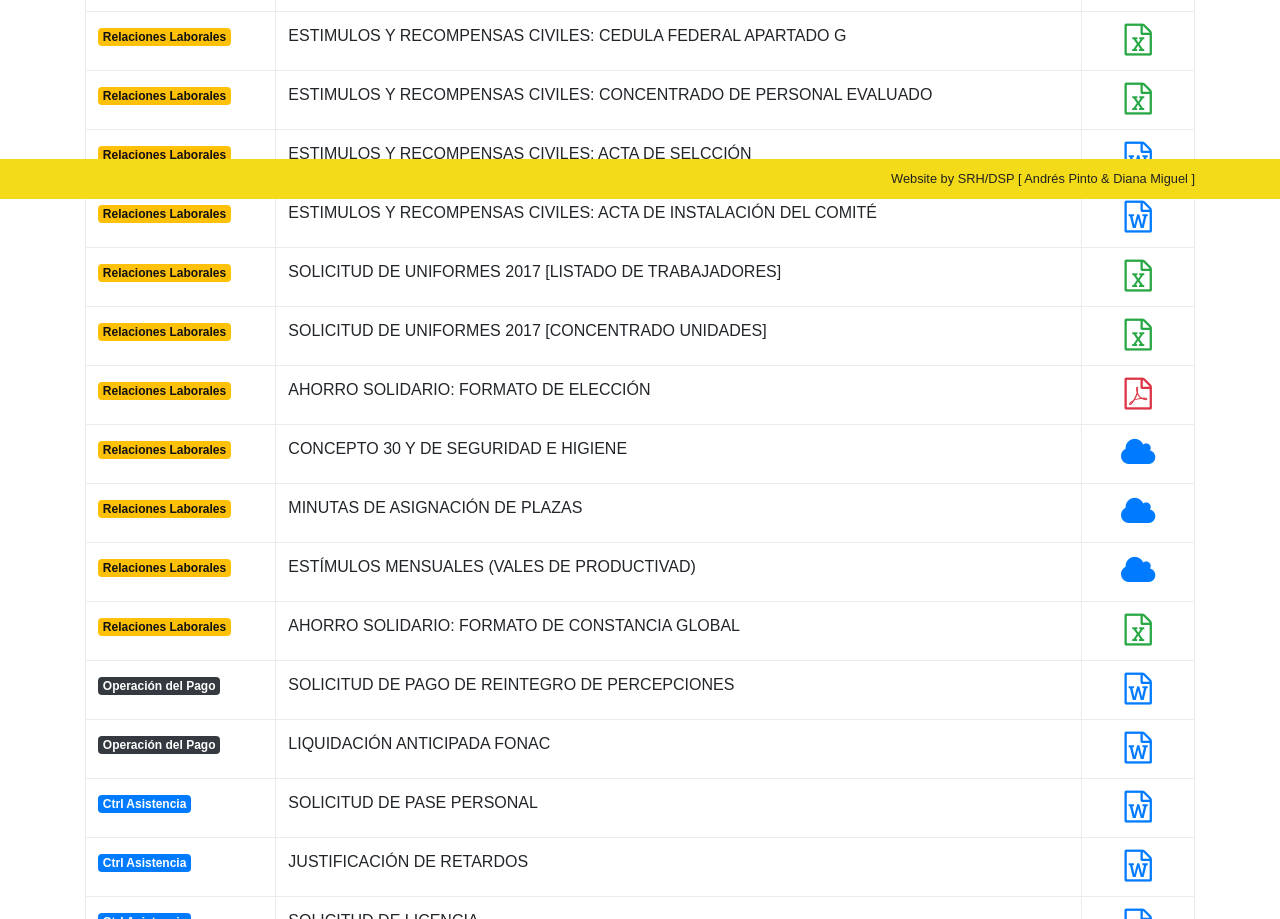
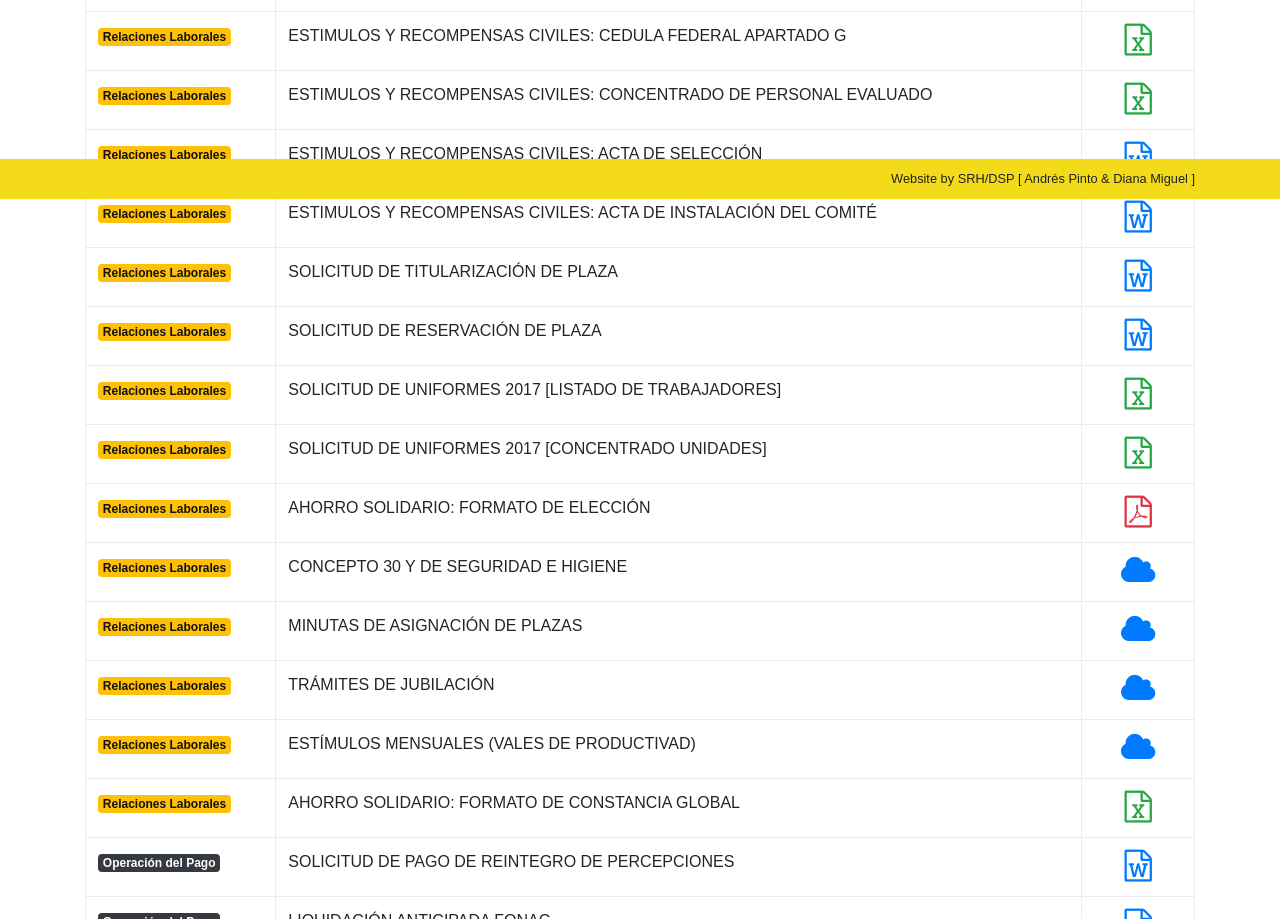
Before and after one commit to Huracan88/sesaformatos, a plain HTML site: page index.html in a window 1280 px wide. Shown: the part 601-1520 px from the top of the page. Drawn offline with nearby package versions, Linux system fonts and the light colour scheme; a web font is replaced by a local one.

Commit message:
Jubilacion titularizacion y reservaacion

```diff
--- a/index.html
+++ b/index.html
@@ -135,7 +135,7 @@
 					<span class="badge badge-warning">Relaciones Laborales</span>
 				</td>
 				<td>
-					ESTIMULOS Y RECOMPENSAS CIVILES: ACTA DE SELCCIÓN
+					ESTIMULOS Y RECOMPENSAS CIVILES: ACTA DE SELECCIÓN
 				</td>
 				<td class="text-center">
 					<a class="fa fa-2x fa-file-word-o" href="https://drive.google.com/file/d/0B8wJd5yFvcThVV9YOTlpaE5CRUk/view?usp=sharing" target="_blank"></a>
@@ -155,6 +155,29 @@
 			</tr>
 
 
+      <tr>
+				<td>
+					<span class="badge badge-warning">Relaciones Laborales</span>
+				</td>
+				<td>
+					SOLICITUD DE TITULARIZACIÓN DE PLAZA
+				</td>
+				<td class="text-center">
+					<a class="fa fa-2x fa-file-word-o" href="https://drive.google.com/file/d/0B8wJd5yFvcThN0hNRE9xV0pNYTVVckV6WTFJZjd2NHBWQ2tJ/view?usp=sharing" target="_blank"></a>
+				</td>
+			</tr>
+
+      <tr>
+				<td>
+					<span class="badge badge-warning">Relaciones Laborales</span>
+				</td>
+				<td>
+					SOLICITUD DE RESERVACIÓN DE PLAZA
+				</td>
+				<td class="text-center">
+					<a class="fa fa-2x fa-file-word-o" href="https://drive.google.com/file/d/0B8wJd5yFvcThRndEOHZ5TFlEbTBKT2t5aXAtMGFSWVZzMFZR/view?usp=sharing" target="_blank"></a>
+				</td>
+			</tr>
 
 
       <tr>
@@ -214,6 +237,18 @@
 				</td>
 				<td class="text-center">
 					<a class="fa fa-2x fa-cloud" href="https://drive.google.com/drive/folders/0B8wJd5yFvcTheEwzYXljSGhZaFE?usp=sharinghttps://drive.google.com/drive/folders/0B8wJd5yFvcTheEwzYXljSGhZaFE?usp=sharing" target="_blank"></a>
+				</td>
+			</tr>
+
+      <tr>
+				<td>
+					<span class="badge badge-warning">Relaciones Laborales</span>
+				</td>
+				<td>
+					TRÁMITES DE JUBILACIÓN
+				</td>
+				<td class="text-center">
+					<a class="fa fa-2x fa-cloud" href="https://drive.google.com/drive/folders/0B8wJd5yFvcThbjYwMmE0bTBSTWs?usp=sharing" target="_blank"></a>
 				</td>
 			</tr>
 
```
